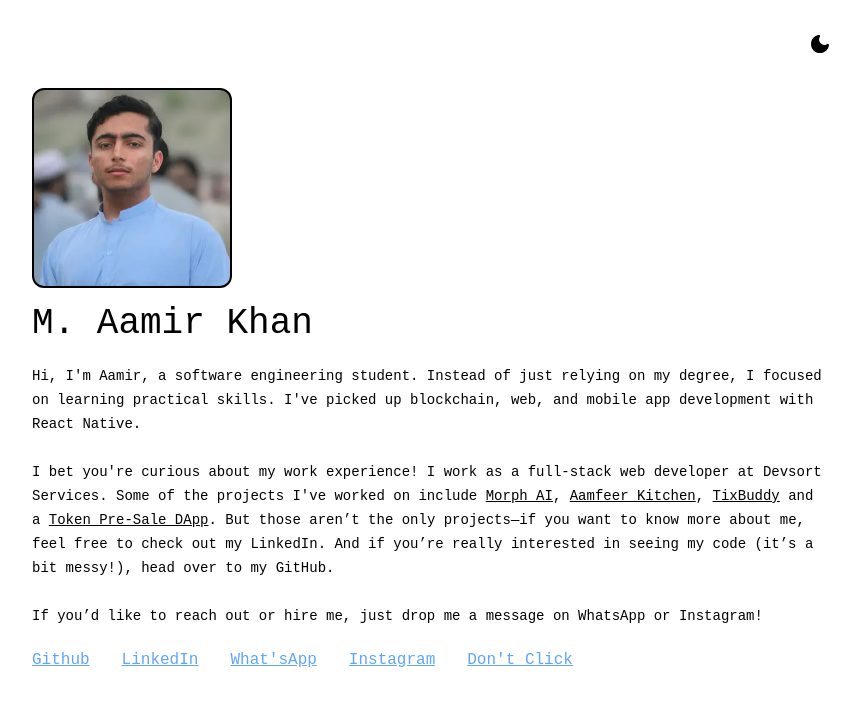
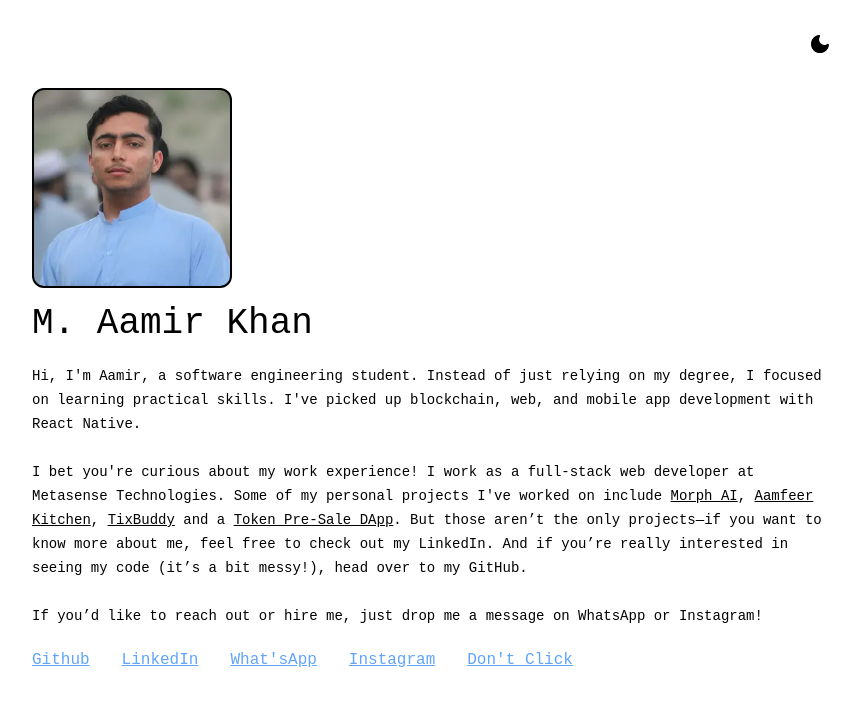
Before and after one commit to aamir-067/react-portfolio, a React (Create React App) app: page / in a window 1280 px wide. Shown: the top 706 px of the page, without its empty margins (208-1068 px from the left). Built offline with nearby package versions, Linux system fonts and the light colour scheme.

Commit message:
fix: update work history

```diff
--- a/src/components/Hero.tsx
+++ b/src/components/Hero.tsx
@@ -27,7 +27,7 @@ const Hero = () => {
                     <h2 className='text-3xl md:text-4xl mt-4 font-bolder font-victor capitalize'>M. Aamir Khan</h2>
                     <p className='text-sm leading-6 font-victor my-5'>
                         Hi, I'm Aamir, a software engineering student. Instead of just relying on my degree, I focused on learning practical skills. I've picked up blockchain, web, and mobile app development with React Native.<br /> <br />
-                        I bet you're curious about my work experience! I work as a full-stack web developer at Devsort Services. Some of the projects I've worked on include&nbsp;
+                        I bet you're curious about my work experience! I work as a full-stack web developer at Metasense Technologies. Some of my personal projects I've worked on include&nbsp;
                         <a target={"_blank"} href={"https://play.google.com/store/apps/details?id=com.aamir067.morphai"} rel="noreferrer" className='p-0 underline font-victor capitalize text-black dark:text-gray-300 visited:text-black visited:dark:text-gray-300'>Morph AI</a>,&nbsp;
                         <a target={"_blank"} href={"https://racipe-project-front.vercel.app/"} rel="noreferrer" className='p-0 underline font-victor capitalize text-black dark:text-gray-300 visited:text-black visited:dark:text-gray-300'>Aamfeer Kitchen</a>,&nbsp;
                         <a target={"_blank"} href={"https://tixbuddy.netlify.app/"} rel="noreferrer" className='p-0 underline font-victor capitalize text-black dark:text-gray-300 visited:text-black visited:dark:text-gray-300'>TixBuddy</a>&nbsp;and a&nbsp;
```
